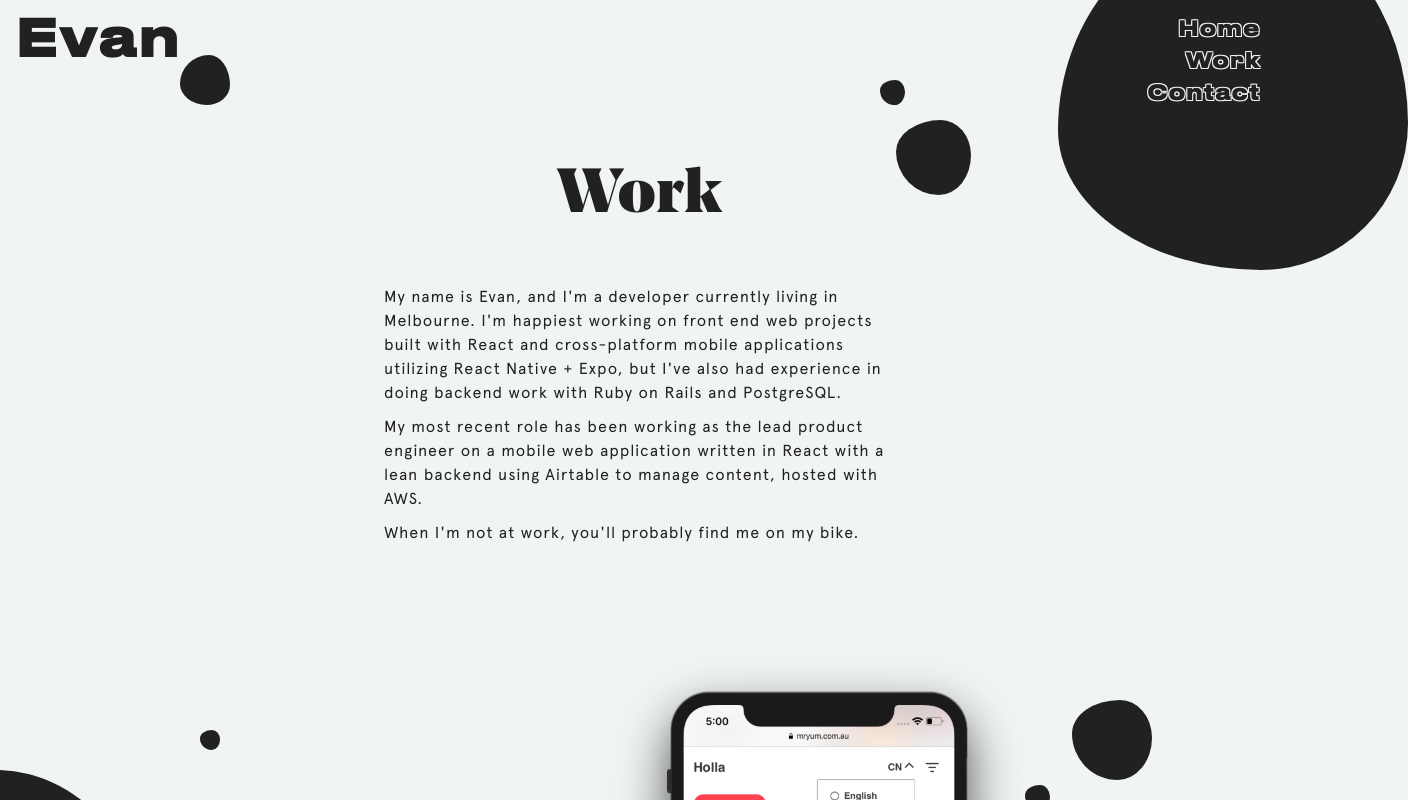
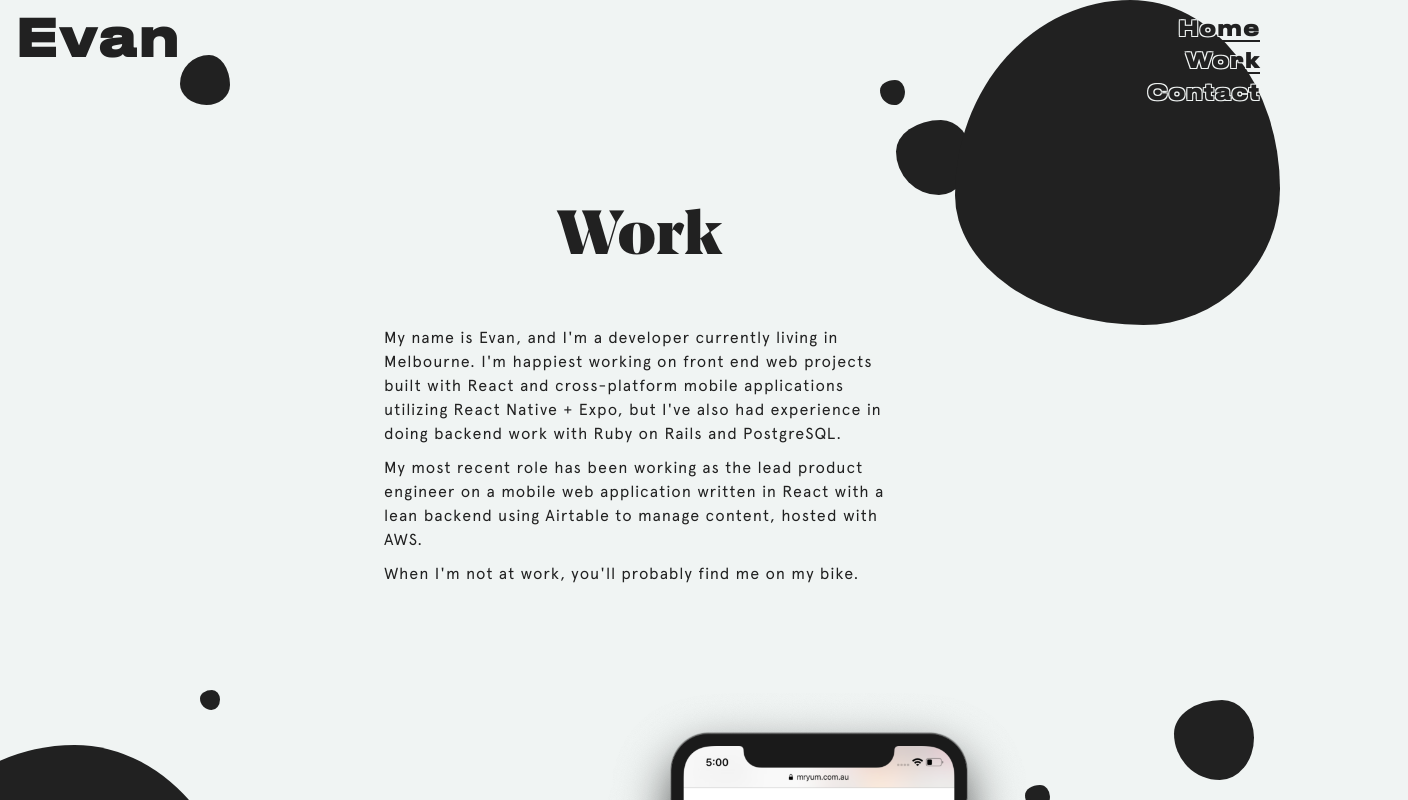
Before and after one commit to Evvn/evan-evan-evan, a React (Create React App) app: page /work in a window 1280 px wide. Shown: the top 800 px of the page, 1408 px wide, since content can reach past the window. Built offline with nearby package versions, Linux system fonts and the light colour scheme; a web font is replaced by a local one.

Commit message:
dots changed

```diff
--- a/src/App.css
+++ b/src/App.css
@@ -256,23 +256,26 @@ textarea:-webkit-autofill:hover textarea:-webkit-autofill:focus {
   line-height: 1.5;
   width: 80vw;
   margin: 150px auto 0;
+  overflow-x: hidden;
 }
 .work-page::after, .work-page::before {
   position: absolute;
-  width: 350px;
-  height: 350px;
+  width: 375px;
+  height: 375px;
   content: "";
   border-radius: 54% 46% 42% 58%/60% 58% 42% 40%;
-  background-image: linear-gradient(45deg, #212121, #212121);
+  background-color: #212121;
   animation: vawe 5s linear infinite;
 }
 .work-page::before {
-  top: -10%;
-  right: -10%;
+  top: 0%;
+  right: 0%;
+  width: 325px;
+  height: 325px;
 }
 .work-page::after {
   bottom: -40%;
-  left: -15%;
+  left: -10%;
 }
 .work-page .dots {
   position: absolute;
@@ -285,7 +288,8 @@ textarea:-webkit-autofill:hover textarea:-webkit-autofill:focus {
 .work-page .dots span {
   position: absolute;
   border-radius: 50%;
-  background-image: linear-gradient(45deg, #212121, #212121);
+  background-color: #212121;
+  background-blend-mode: darken;
   border-radius: 38% 62% 55% 45%/32% 53% 47% 68%;
   animation: vawe 7s linear infinite;
 }
@@ -304,14 +308,14 @@ textarea:-webkit-autofill:hover textarea:-webkit-autofill:focus {
   transform: rotate(90deg);
 }
 .work-page .dots span:nth-child(3) {
-  right: 10%;
+  right: 2%;
   bottom: 20px;
   width: 80px;
   height: 80px;
   border-radius: 38% 62% 55% 45%/52% 53% 47% 48%;
 }
 .work-page .dots span:nth-child(4) {
-  bottom: 50px;
+  bottom: 90px;
   left: 200px;
   width: 20px;
   height: 20px;
@@ -348,6 +352,7 @@ textarea:-webkit-autofill:hover textarea:-webkit-autofill:focus {
   word-wrap: break-word;
   width: 40vw;
   margin: 10px auto;
+  color: #212121;
 }
 .work-page h1 {
   width: 100%;
--- a/src/App.scss
+++ b/src/App.scss
@@ -313,26 +313,29 @@ textarea:-webkit-autofill:hover textarea:-webkit-autofill:focus {
   line-height: 1.5;
   width: 80vw;
   margin: 150px auto 0;
+  overflow-x: hidden;
 
   &::after,
   &::before {
     position: absolute;
-    width: 350px;
-    height: 350px;
+    width: 375px;
+    height: 375px;
     content: "";
     border-radius: 54% 46% 42% 58% / 60% 58% 42% 40%;
-    background-image: linear-gradient(45deg, #212121, #212121);
+    background-color: $black;
     animation: vawe 5s linear infinite;
   }
 
   &::before {
-    top: -10%;
-    right: -10%;
+    top: 0%;
+    right: 0%;
+    width: 325px;
+    height: 325px;
   }
 
   &::after {
     bottom: -40%;
-    left: -15%;
+    left: -10%;
   }
 
   .dots {
@@ -346,7 +349,8 @@ textarea:-webkit-autofill:hover textarea:-webkit-autofill:focus {
     span {
       position: absolute;
       border-radius: 50%;
-      background-image: linear-gradient(45deg, #212121, #212121);
+      background-color: $black;
+      background-blend-mode: darken;
       border-radius: 38% 62% 55% 45% / 32% 53% 47% 68%;
       animation: vawe 7s linear infinite;
 
@@ -367,7 +371,7 @@ textarea:-webkit-autofill:hover textarea:-webkit-autofill:focus {
       }
 
       &:nth-child(3) {
-        right: 10%;
+        right: 2%;
         bottom: 20px;
         width: 80px;
         height: 80px;
@@ -375,7 +379,7 @@ textarea:-webkit-autofill:hover textarea:-webkit-autofill:focus {
       }
 
       &:nth-child(4) {
-        bottom: 50px;
+        bottom: 90px;
         left: 200px;
         width: 20px;
         height: 20px;
@@ -420,6 +424,7 @@ textarea:-webkit-autofill:hover textarea:-webkit-autofill:focus {
     word-wrap: break-word;
     width: 40vw;
     margin: 10px auto;
+    color: $black;
   }
 
   h1 {
```
Also changed, not shown: 9 other files (tests, documents, lock files or other folders).
